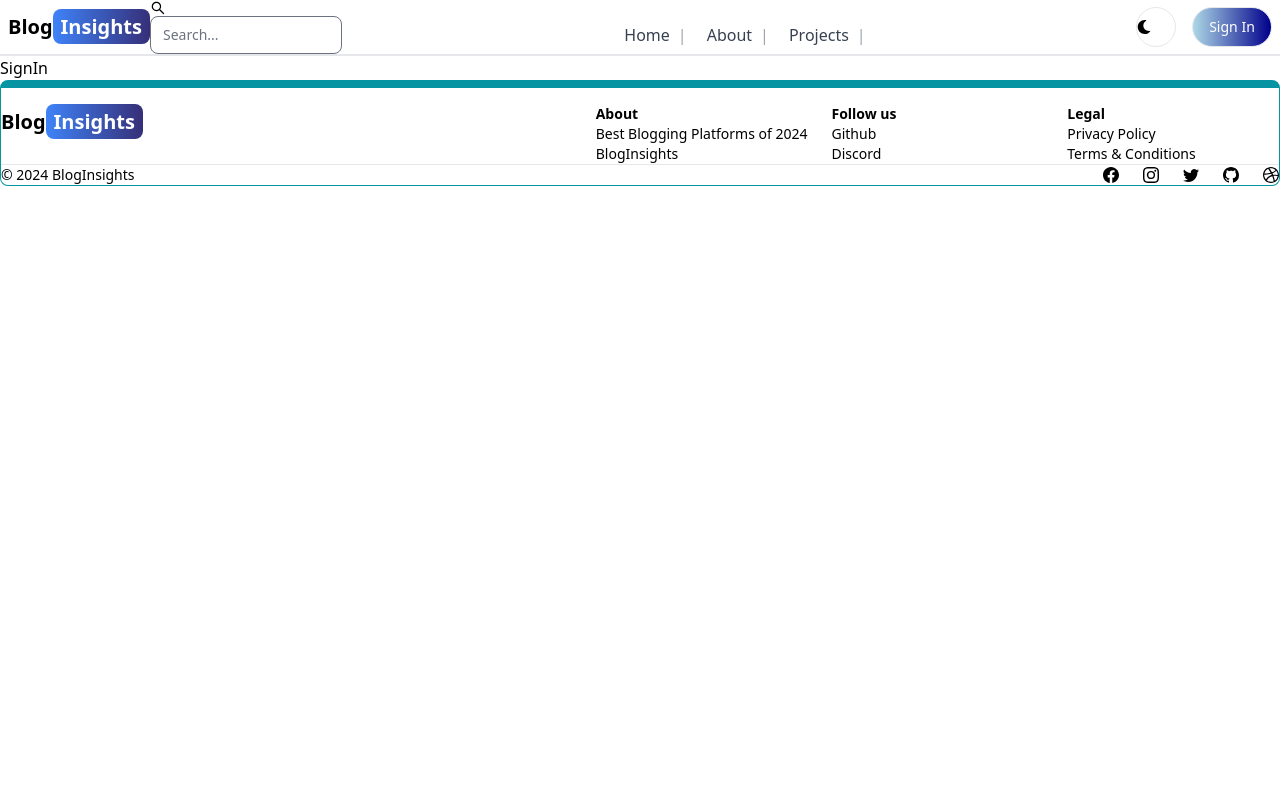
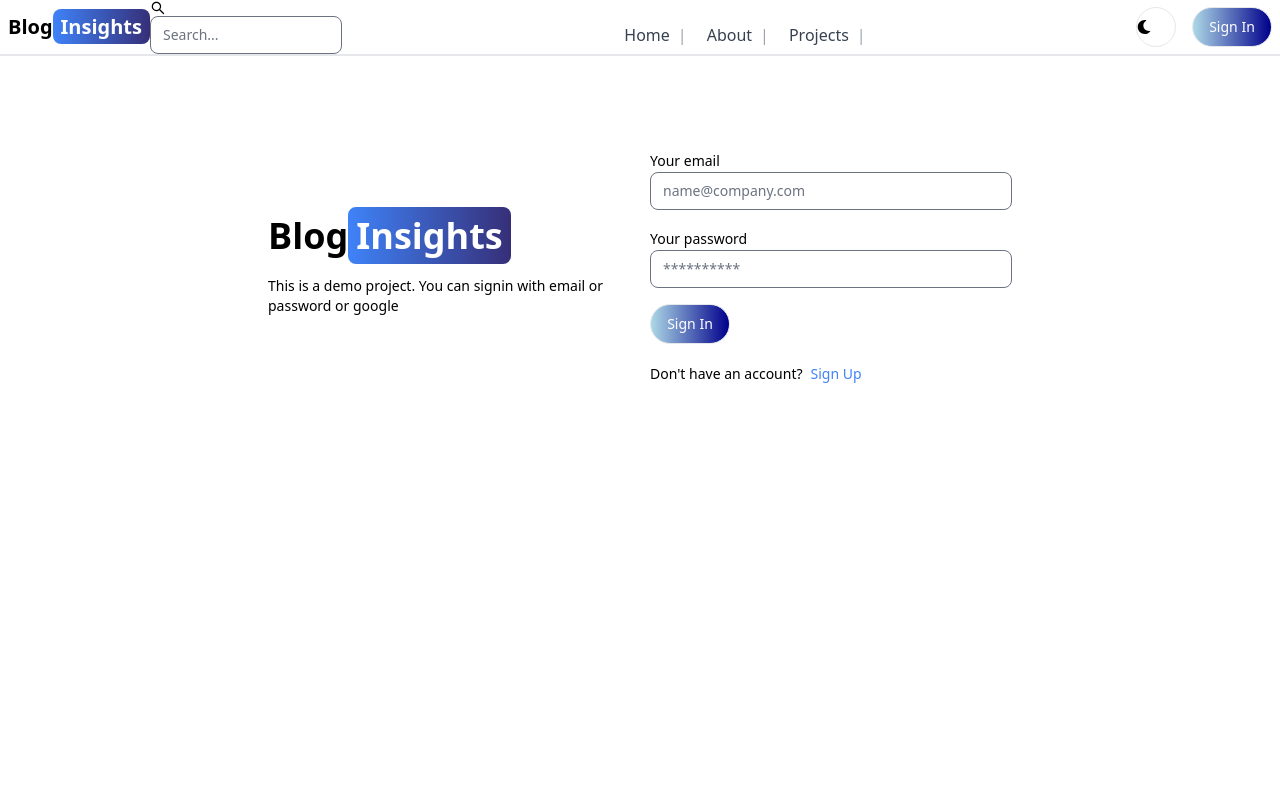
Before and after one commit to dhvani2204/BlogInsights, a React (Vite) app in the folder client/: page /sign-in in a window 1280 px wide. Shown: the top 800 px of the page. Built offline with nearby package versions, Linux system fonts and the light colour scheme.

Commit message:
complete signin page functionality

```diff
--- a/client/src/pages/SignIn.jsx
+++ b/client/src/pages/SignIn.jsx
@@ -1,9 +1,119 @@
+import { Label, TextInput, Button, Alert, Spinner } from 'flowbite-react';
 import React from 'react'
+import { Link, useNavigate } from 'react-router-dom';
+import { useState } from 'react';
 
 function SignIn() {
+  const [formData,setFormData]=useState({});
+  const [errorMessage,setErrorMessage]=useState(null);
+  const [loading,setLoading]=useState(false);
+  const navigate=useNavigate();
+
+  const handleChange=(e) => {
+    setFormData({...formData,[e.target.id]:e.target.value.trim()});
+
+    //console.log(e.target.value);
+  };
+//console.log(formData);
+const handleSubmit=async(e)=>{
+  e.preventDefault();//prevent default refreshing of page'
+  if(!formData.email||!formData.password){
+  return setErrorMessage('Please fill out all fields');
+  }
+  try{
+    setLoading(true);
+    setErrorMessage(null);
+const res=await fetch('/api/auth/signin',{
+  method: 'POST',
+  headers:{'Content-Type':'application/json'},
+  body:JSON.stringify(formData),
+  });
+  const data=await res.json();
+  if(data.success===false){
+    return setErrorMessage(data.message);
+  }
+  setLoading(false);
+  if(res.ok){
+    navigate('/')
+  }
+}catch(error){
+  //client side error
+  setErrorMessage(error.message);
+  setLoading(false);
+  }
+}
   return (
-    <div>
-      SignIn
+    <div className='min-h-screen mt-20'>
+      <div className='flex p-3 max-w-3xl mx-auto flex-col md:flex-row md:items-center gap-5'>
+      {/*left*/}
+      <div className='flex-1'>
+      <Link
+      to='/'
+      className='font-bold dark:text-white text-4xl'>
+      <span>Blog</span>
+      <span className='px-2 py-1 bg-gradient-to-r  from-blue-500 to-indigo-900 rounded-lg text-white'>
+          Insights
+      </span>
+      </Link>
+      <p className='text-sm mt-5'>
+      This is a demo project. You can signin with email or password or google
+      </p>
+      </div>
+      {/*right*/}
+
+      <div className='flex-1'>
+      <form className='flex flex-col gap-4' onSubmit={handleSubmit}>
+
+      <div>
+      <Label value='Your email' />
+      <TextInput
+        type='email'
+        placeholder='name@company.com'
+        id='email' onChange={handleChange}
+/>
+      </div>
+      <div>
+      <Label value='Your password' />
+      <TextInput
+        type='password'
+        placeholder='**********'
+        id='password' onChange={handleChange}
+/>
+      </div>
+      <Button className='w-20 h-10' color='gray' pill   style={{
+        background: 'linear-gradient(to right,  #ADD8E6, #00008B)', // light to dark Blue gradient
+        color: 'white',
+        display: 'flex',
+        justifyContent: 'center', // Center horizontally
+        alignItems: 'center', // Center vertically
+        lineHeight: '1'}} type='submit' disabled={loading}>
+          {
+            loading?(
+              <>
+              <Spinner size='sm'/>
+              <span className='pl-3'>Loading..</span>
+              </>
+
+          ):'Sign In'
+          }
+      </Button>
+      </form>
+      <div className="flex gap-2 text-sm mt-5">
+      <span>Don't have an account?</span>
+      <Link to='/sign-up' className='text-blue-500'>
+      Sign Up
+      </Link>
+      </div>
+      {
+        errorMessage && (
+          <div class="p-4 mb-4 text-sm text-red-800 rounded-lg bg-red-50 dark:bg-gray-800 dark:text-red-400" role="alert">
+  <span class="font-medium">{errorMessage}</span>
+  </div>
+        )
+      }
+
+      </div>
+      </div>
     </div>
   )
 }
```
